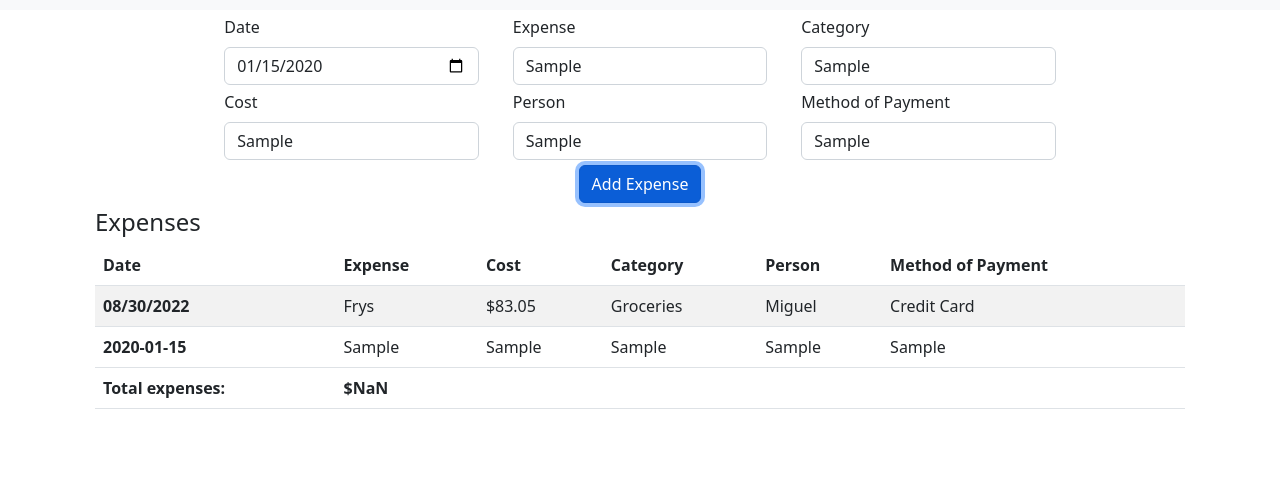
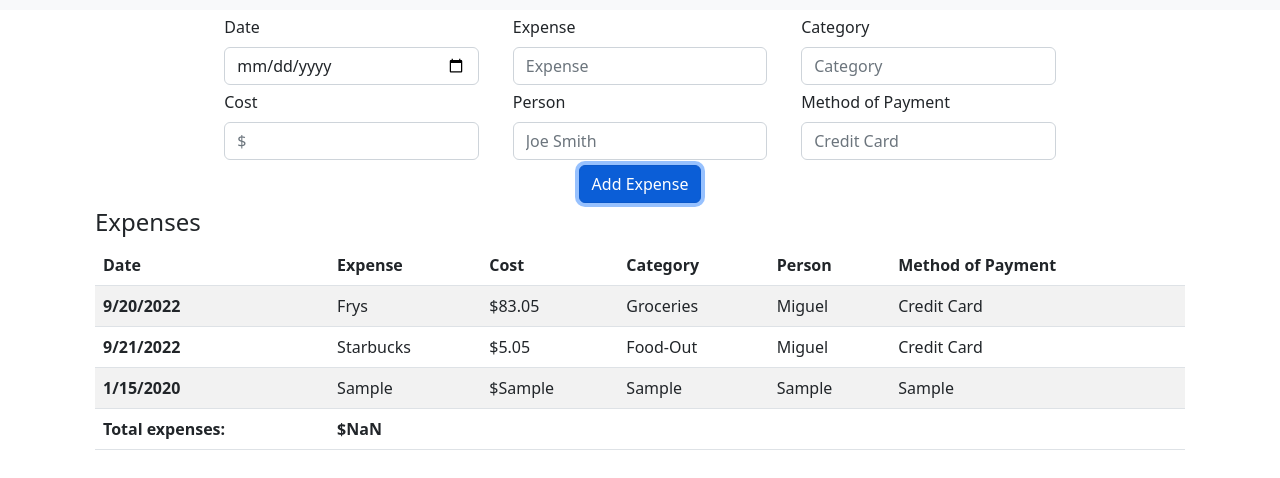
Before and after one commit to mgalleg93/BasicExpenseTracker, a plain HTML site: page index.html in a window 1280 px wide. Both pictures are taken after typing "2020-01-15", "Sample", "Sample", "Sample", "Sample", "Sample" into the empty fields and a click on the button "Add Expense". Shown: the part 50-528 px from the top of the page. Drawn offline with nearby package versions, Linux system fonts and the light colour scheme.

Commit message:
Added new expense functions

```diff
--- a/index.html
+++ b/index.html
@@ -8,7 +8,7 @@
     <link href="https://cdn.jsdelivr.net/npm/bootstrap@5.2.0/dist/css/bootstrap.min.css" rel="stylesheet" integrity="sha384-gH2yIJqKdNHPEq0n4Mqa/HGKIhSkIHeL5AyhkYV8i59U5AR6csBvApHHNl/vI1Bx" crossorigin="anonymous">
     <link rel="stylesheet" href="styles.css" type="text/css">
 </head>
-<body>
+<body onload="loadingFunction()">
     <nav class="navbar bg-light">
         <div class="container-fluid">
           <span class="navbar-brand mb-0 h1">Expense Tracker</span>
@@ -65,19 +65,12 @@
                     </tr>
                 </thead>
                 <tbody id="tableBody">
-                    <tr>
-                        <th scope="row">08/30/2022</th>
-                        <td>Frys</td>
-                        <td>$83.05</td>
-                        <td>Groceries</td>
-                        <td>Miguel</td>
-                        <td>Credit Card</td>
-                    </tr>
+
                 </tbody>
                 <tfoot>
                     <tr>
                         <th>Total expenses:</th>
-                        <th id="total">$83.05</th>
+                        <th id="total">$0</th>
                         <th></th>
                         <th></th>
                         <th></th>
--- a/scripts.js
+++ b/scripts.js
@@ -1,17 +1,37 @@
 let errors = [];
-let currentTotal = 83.05;
+let currentTotal = 0;
+const regex = /[+-]?\d+(\.\d+)?/g;
 
+let expenses = [
+    {
+        date: '2022-09-20',
+        expense: 'Frys',
+        cost: '83.05',
+        category: 'Groceries',
+        person: 'Miguel',
+        method: 'Credit Card'
+    },
+    {
+        date: '2022-09-21',
+        expense: 'Starbucks',
+        cost: '5.05',
+        category: 'Food-Out',
+        person: 'Miguel',
+        method: 'Credit Card'
+    },
+]
+
+//Function to submit the expense
 function submitExpense() {
     if(validateForm()) {
-        addExpense();
+        createExpense();
     } else {
         alert("Fix yo shit homie");
     }
 }
 
-function addExpense() {
-    // Create new table row element and all the variables that will go in it
-    let newRow = document.createElement('tr');
+//Function to create the new expense
+function createExpense() {
     let newDate = document.getElementById('expenseDate').value;
     let newExpense = document.getElementById('expenseName').value;
     let newCost = document.getElementById('expenseCost').value;
@@ -19,15 +39,45 @@ function addExpense() {
     let newPerson = document.getElementById('expenseUser').value;
     let newMethod = document.getElementById('expenseMethod').value;
 
-    newRow.innerHTML = `<th scope="row">${newDate}</th><td>${newExpense}</td><td>${newCost}</td><td>${newCategory}</td>
-                        <td>${newPerson}</td><td>${newMethod}</td>`;
+    let theExpense = {
+        date: newDate,
+        expense: newExpense,
+        cost: newCost,
+        category: newCategory,
+        person: newPerson,
+        method: newMethod
+    }
+
+    addExpense(theExpense);
+    clearForm();
+}
+
+//Function to clear the form once the expense has been added
+function clearForm() {
+    document.getElementById('expenseDate').value = '';
+    document.getElementById('expenseName').value = '';
+    document.getElementById('expenseCost').value = '';
+    document.getElementById('expenseCategory').value = '';
+    document.getElementById('expenseUser').value = '';
+    document.getElementById('expenseMethod').value ='';
+}
+
+//Function to add the new expense to the table
+function addExpense(item) {
+    // Create new table row element and all the variables that will go in it
+    let newRow = document.createElement('tr');
+    let theDate = new Date(item.date);
+
+    newRow.innerHTML = `<th scope="row">${theDate.toLocaleDateString()}</th><td>${item.expense}</td><td>$${item.cost}</td><td>${item.category}</td>
+                        <td>${item.person}</td><td>${item.method}</td>`;
 
     document.getElementById('tableBody').append(newRow);
-    currentTotal = currentTotal + parseInt(newCost);
+    currentTotal = currentTotal + parseFloat(item.cost);
     console.log(currentTotal);
     document.getElementById('total').innerText = '$' + currentTotal;
 }
 
+//Function to validate the form for inputing an expense
 function validateForm() {
     errors = [];
     const inputs = document.querySelectorAll('input');
@@ -49,3 +99,10 @@ function validateForm() {
         return true;
     }
 }
+
+//Page on load functions and event listeners
+function loadingFunction() {
+    expenses.forEach(element => {
+        addExpense(element);
+    });
+}
```
